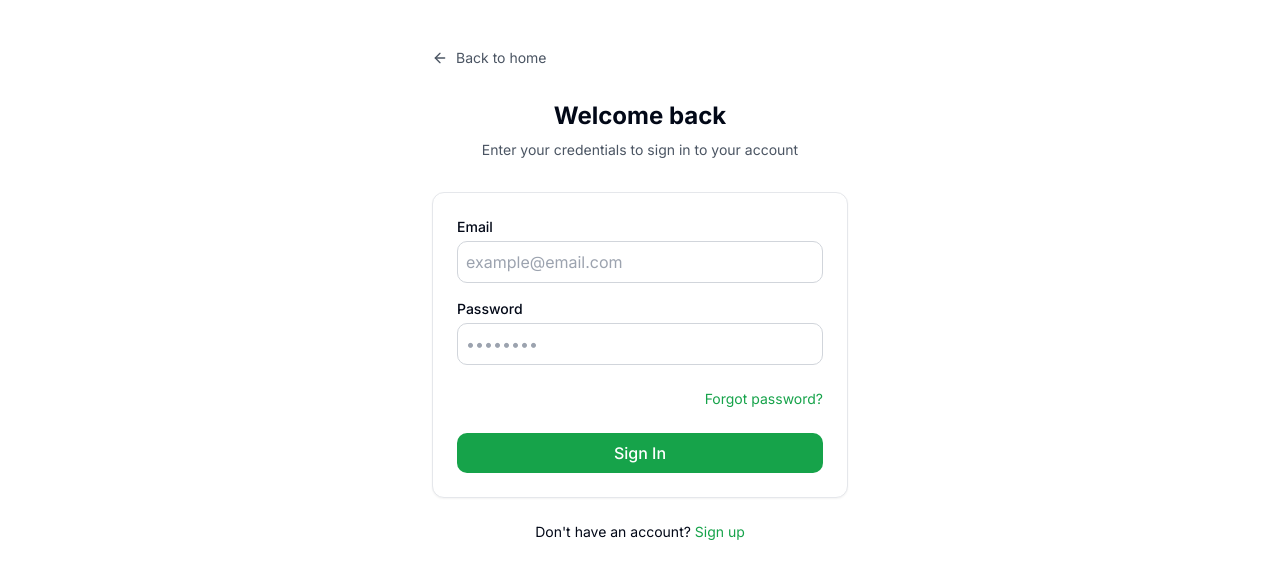
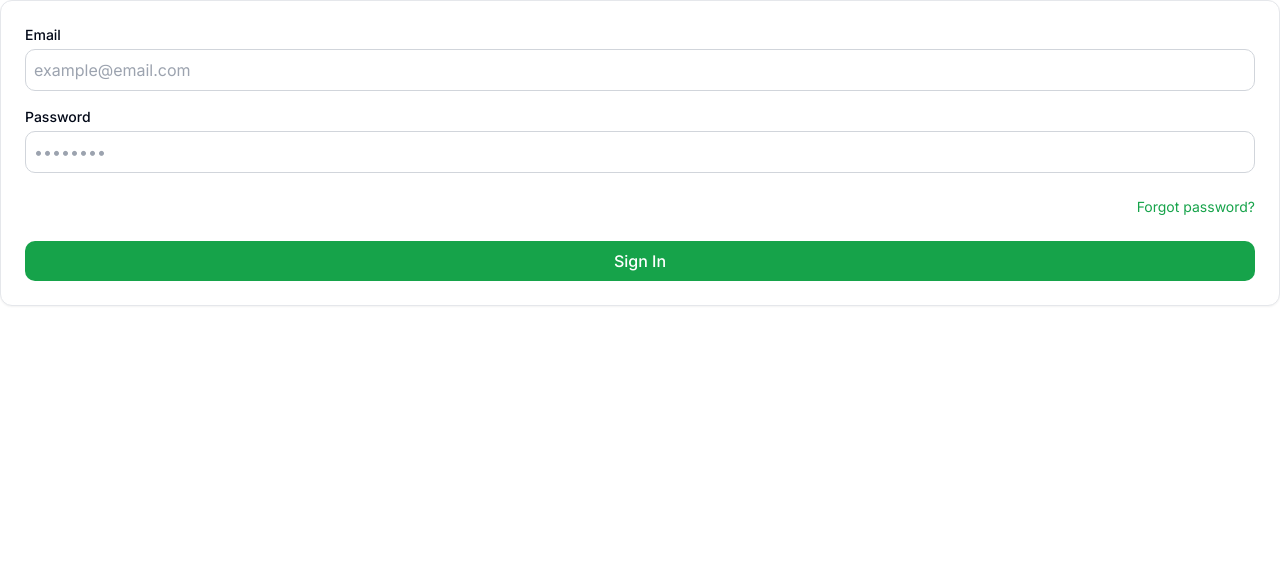
Before and after one commit to momoxironXe/Pantry-tracker-frontend, a Next.js app: page /login in a window 1280 px wide. Shown: the top 578 px of the page. Built offline with nearby package versions, Linux system fonts and the light colour scheme.

Commit message:
Login page fix

```diff
--- a/app/login/page.tsx
+++ b/app/login/page.tsx
@@ -1,172 +1,157 @@
-"use client"
+"use client";
 
-import type React from "react"
+import React, { Suspense, useState, useEffect } from "react";
+import Link from "next/link";
+import { useRouter, useSearchParams } from "next/navigation";
+import { ArrowLeft } from "lucide-react";
 
-import { useState, useEffect } from "react"
-import Link from "next/link"
-import { useRouter, useSearchParams } from "next/navigation"
-import { ArrowLeft } from "lucide-react"
-
-export default function LoginPage() {
-  const router = useRouter()
-  const searchParams = useSearchParams()
-  const [isLoading, setIsLoading] = useState(false)
-  const [isCheckingStatus, setIsCheckingStatus] = useState(false)
-  const [message, setMessage] = useState<string | null>(null)
+function LoginContent() {
+  const router = useRouter();
+  const searchParams = useSearchParams();
+  const [isLoading, setIsLoading] = useState(false);
+  const [isCheckingStatus, setIsCheckingStatus] = useState(false);
+  const [message, setMessage] = useState<string | null>(null);
   const [formData, setFormData] = useState({
     email: "",
     password: "",
-  })
+  });
   const [errors, setErrors] = useState({
     email: "",
     password: "",
     general: "",
-  })
+  });
 
   useEffect(() => {
-    // Check for message in URL params
-    const urlMessage = searchParams.get("message")
+    const urlMessage = searchParams.get("message");
     if (urlMessage) {
-      setMessage(urlMessage)
+      setMessage(urlMessage);
     }
 
-    // Check if we need to verify data fetch status
-    const email = localStorage.getItem("pendingLoginEmail")
+    const email = localStorage.getItem("pendingLoginEmail");
     if (email) {
-      setFormData((prev) => ({ ...prev, email }))
-      setIsCheckingStatus(true)
-      checkDataFetchStatus(email)
+      setFormData((prev) => ({ ...prev, email }));
+      setIsCheckingStatus(true);
+      checkDataFetchStatus(email);
     }
-  }, [searchParams])
+  }, [searchParams]);
 
   const checkDataFetchStatus = async (email: string) => {
     try {
-      const response = await fetch(`${process.env.NEXT_PUBLIC_API_URL}/users/data-fetch-status-by-email`, {
+      const response = await fetch(
+        `${process.env.NEXT_PUBLIC_API_URL}/users/data-fetch-status-by-email`,
+        {
           method: "POST",
           headers: {
             "Content-Type": "application/json",
           },
           body: JSON.stringify({ email }),
-      })
+        }
+      );
 
-      const result = await response.json()
+      const result = await response.json();
 
       if (response.ok && result.status === "completed") {
-        setIsCheckingStatus(false)
-        localStorage.removeItem("pendingLoginEmail")
-        setMessage("Your account is ready! You can now sign in.")
+        setIsCheckingStatus(false);
+        localStorage.removeItem("pendingLoginEmail");
+        setMessage("Your account is ready! You can now sign in.");
       } else if (response.ok && result.status === "pending") {
-        // Keep checking every 5 seconds
-        setTimeout(() => checkDataFetchStatus(email), 5000)
+        setTimeout(() => checkDataFetchStatus(email), 5000);
       } else {
-        // Either failed or user doesn't exist
-        setIsCheckingStatus(false)
-        localStorage.removeItem("pendingLoginEmail")
+        setIsCheckingStatus(false);
+        localStorage.removeItem("pendingLoginEmail");
       }
     } catch (error) {
-      console.error("Error checking status:", error)
-      setIsCheckingStatus(false)
+      console.error("Error checking status:", error);
+      setIsCheckingStatus(false);
     }
-  }
+  };
 
   const handleChange = (e: React.ChangeEvent<HTMLInputElement>) => {
-    const { name, value } = e.target
+    const { name, value } = e.target;
     setFormData((prev) => ({
       ...prev,
       [name]: value,
-    }))
-  }
+    }));
+  };
 
   const validateForm = () => {
-    let valid = true
+    let valid = true;
     const newErrors = {
       email: "",
       password: "",
       general: "",
-    }
+    };
 
     if (!formData.email.includes("@") || !formData.email.includes(".")) {
-      newErrors.email = "Please enter a valid email address."
-      valid = false
+      newErrors.email = "Please enter a valid email address.";
+      valid = false;
     }
 
     if (formData.password.length < 1) {
-      newErrors.password = "Password is required."
-      valid = false
+      newErrors.password = "Password is required.";
+      valid = false;
     }
 
-    setErrors(newErrors)
-    return valid
+    setErrors(newErrors);
+    return valid;
+  };
+
+  const handleSubmit = async (e: React.FormEvent) => {
+    e.preventDefault();
+
+    if (!validateForm()) {
+      return;
     }
 
-  const handleSubmit = async (e: React.FormEvent) => {
-    e.preventDefault()
-
-    if (!validateForm()) {
-      return
-    }
-
-    setIsLoading(true)
+    setIsLoading(true);
     try {
-      const response = await fetch(`${process.env.NEXT_PUBLIC_API_URL}/users/login`, {
+      const response = await fetch(
+        `${process.env.NEXT_PUBLIC_API_URL}/users/login`,
+        {
           method: "POST",
           headers: {
             "Content-Type": "application/json",
           },
           body: JSON.stringify(formData),
-      })
+        }
+      );
 
-      const result = await response.json()
+      const result = await response.json();
 
       if (!response.ok) {
-        // Check if this is a "data still fetching" error
         if (result.dataFetchStatus === "pending") {
-          localStorage.setItem("pendingLoginEmail", formData.email)
-          setIsCheckingStatus(true)
+          localStorage.setItem("pendingLoginEmail", formData.email);
+          setIsCheckingStatus(true);
           setErrors({
             email: "",
             password: "",
-            general: "Your account is still being set up. Please wait a moment before signing in.",
-          })
-          // Start checking status
-          checkDataFetchStatus(formData.email)
-          setIsLoading(false)
-          return
+            general:
+              "Your account is still being set up. Please wait a moment before signing in.",
+          });
+          checkDataFetchStatus(formData.email);
+          setIsLoading(false);
+          return;
         }
 
-        throw new Error(result.message || "Invalid credentials")
+        throw new Error(result.message || "Invalid credentials");
       }
 
-      // Store token and user data in localStorage
-      localStorage.setItem("token", result.token)
-      localStorage.setItem("user", JSON.stringify(result.user))
+      localStorage.setItem("token", result.token);
+      localStorage.setItem("user", JSON.stringify(result.user));
 
-      // Redirect to dashboard
-      router.push("/dashboard")
+      router.push("/dashboard");
     } catch (error) {
-      console.error("Login error:", error)
+      console.error("Login error:", error);
       setErrors((prev) => ({
         ...prev,
         general: error instanceof Error ? error.message : "Failed to login",
-      }))
+      }));
     } finally {
-      setIsLoading(false)
+      setIsLoading(false);
     }
-  }
+  };
 
   return (
-    <div className="min-h-screen bg-white">
-      <div className="max-w-md mx-auto px-4 py-12">
-        <Link href="/" className="inline-flex items-center mb-8 text-sm text-gray-600 hover:text-gray-900">
-          <ArrowLeft className="h-4 w-4 mr-2" />
-          Back to home
-        </Link>
-
-        <div className="text-center mb-8">
-          <h1 className="text-2xl font-bold">Welcome back</h1>
-          <p className="text-sm text-gray-600 mt-2">Enter your credentials to sign in to your account</p>
-        </div>
-
     <div className="bg-white border border-gray-200 rounded-lg p-6 shadow-sm">
       {message && (
         <div className="mb-4 p-3 bg-green-50 border border-green-200 text-green-700 rounded-md text-sm">
@@ -183,12 +168,17 @@ export default function LoginPage() {
       {isCheckingStatus ? (
         <div className="text-center py-4">
           <div className="inline-block h-8 w-8 animate-spin rounded-full border-4 border-solid border-green-600 border-r-transparent mb-4"></div>
-              <p className="text-sm text-gray-600">Checking if your account is ready...</p>
+          <p className="text-sm text-gray-600">
+            Checking if your account is ready...
+          </p>
         </div>
       ) : (
         <form onSubmit={handleSubmit}>
           <div className="mb-4">
-                <label className="block text-sm font-medium mb-1" htmlFor="email">
+            <label
+              className="block text-sm font-medium mb-1"
+              htmlFor="email"
+            >
               Email
             </label>
             <input
@@ -200,11 +190,16 @@ export default function LoginPage() {
               onChange={handleChange}
               className="w-full p-2 border border-gray-300 rounded-md"
             />
-                {errors.email && <p className="text-red-500 text-xs mt-1">{errors.email}</p>}
+            {errors.email && (
+              <p className="text-red-500 text-xs mt-1">{errors.email}</p>
+            )}
           </div>
 
           <div className="mb-6">
-                <label className="block text-sm font-medium mb-1" htmlFor="password">
+            <label
+              className="block text-sm font-medium mb-1"
+              htmlFor="password"
+            >
               Password
             </label>
             <input
@@ -216,7 +211,9 @@ export default function LoginPage() {
               onChange={handleChange}
               className="w-full p-2 border border-gray-300 rounded-md"
             />
-                {errors.password && <p className="text-red-500 text-xs mt-1">{errors.password}</p>}
+            {errors.password && (
+              <p className="text-red-500 text-xs mt-1">{errors.password}</p>
+            )}
           </div>
 
           <div className="flex justify-end mb-6">
@@ -235,14 +232,13 @@ export default function LoginPage() {
         </form>
       )}
     </div>
+  );
+}
 
-        <div className="text-center mt-6 text-sm">
-          Don&apos;t have an account?{" "}
-          <Link href="/signup" className="text-green-600 hover:underline">
-            Sign up
-          </Link>
-        </div>
-      </div>
-    </div>
-  )
+export default function LoginPage() {
+  return (
+    <Suspense fallback={<div>Loading...</div>}>
+      <LoginContent />
+    </Suspense>
+  );
 }
```
Lines whose indentation alone changed are shown as unchanged.
